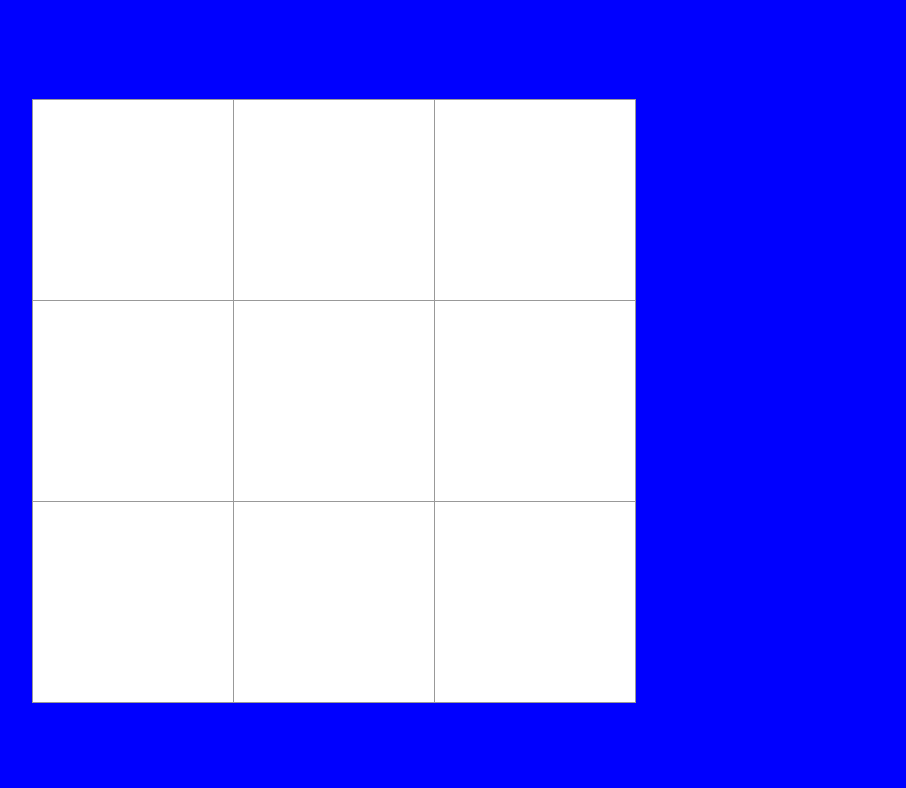
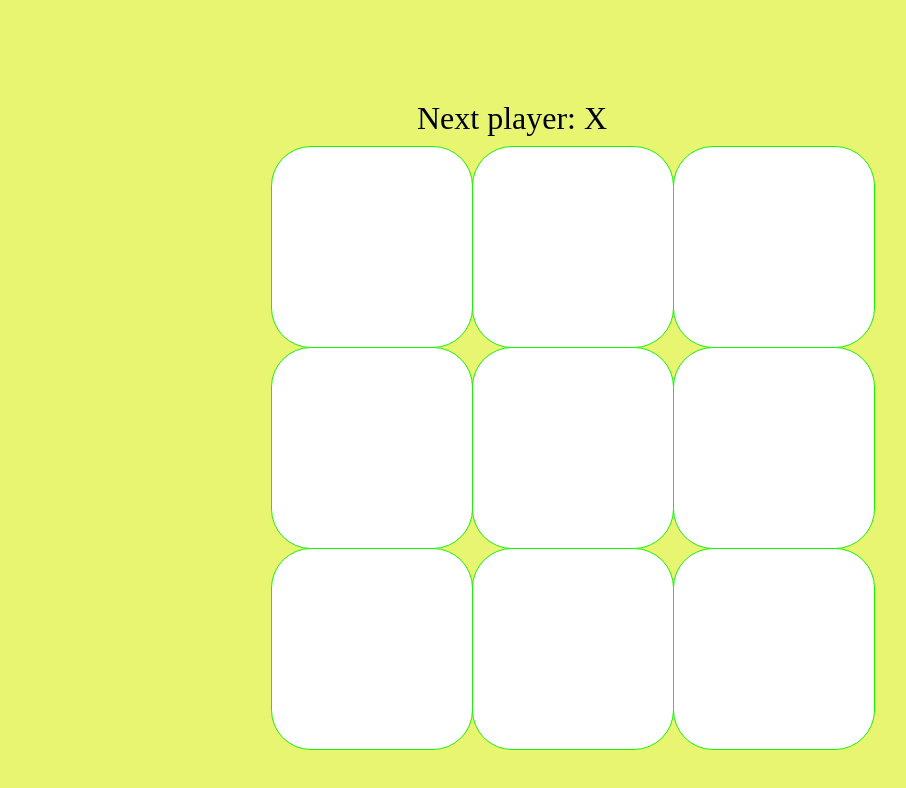
Before and after one commit to Nd3ritu/reactRecap, a React (Create React App) app in the folder ReactDocumentation/tictactoe/self/: page / in a window 1280 px wide. Shown: the top 788 px of the page, without its empty margins (68-974 px from the left). Built offline with nearby package versions, Linux system fonts and the light colour scheme.

Commit message:
working tictactoe

```diff
--- a/ReactDocumentation/tictactoe/self/src/App.js
+++ b/ReactDocumentation/tictactoe/self/src/App.js
@@ -31,12 +31,19 @@ export default function Board() {
     setXIsNext(!xIsNext);
   }
 
-
+  const winner = calculateWinner(squares);
+  let status ;
+  if (winner){
+    status = "Winner: " + winner;
+  } else{
+    status = "Next player: " + (xIsNext ? "X" : "O");
+  }
 
 
 
     return (
         <>
+          <div className="status">{status}</div>
           <div className="board-row">
             <Square  value={squares[0]} onSquareClick={() => handleClick(0)}/>
             <Square  value={squares[1]} onSquareClick={ () =>handleClick(1)}/>
--- a/ReactDocumentation/tictactoe/self/src/styles.css
+++ b/ReactDocumentation/tictactoe/self/src/styles.css
@@ -6,13 +6,13 @@ body {
   font-family: sans-serif;
   margin: 100px;
   padding: 0px;
-  background-color: blue;
+  background-color: rgb(231, 245, 112);
 
 }
 
 .square {
   background: #fff;
-  border: 1px solid #999;
+  border: 1px solid #1bf008;
   float: left;
   font-size: 24px;
   font-weight: bold;
@@ -23,10 +23,41 @@ body {
   padding: 100px;
   text-align: center;
   width: 100px;
+  border-radius: 40px;
+
+}
+.square:focus {
+  outline: none;
 }
 
+.square:hover {
+  background-color: #ccc;
+}
+
+.square:active {
+  background-color: #888;
+
+  transition: background-color 1s ease-in-out;
+}
 .board-row:after {
   clear: both;
   content: '';
   display: table;
 }
+
+.board-row {
+  display: flex;
+  flex-direction: row;
+  justify-content: center;
+  align-items: center;
+}
+
+.status {
+  margin-bottom: 10px;
+  color: rgb(1, 2, 27);
+  font-size: xx-large;
+  font-family: cursive;
+  text-align: center;
+  margin-right: 120px;
+
+}
```
